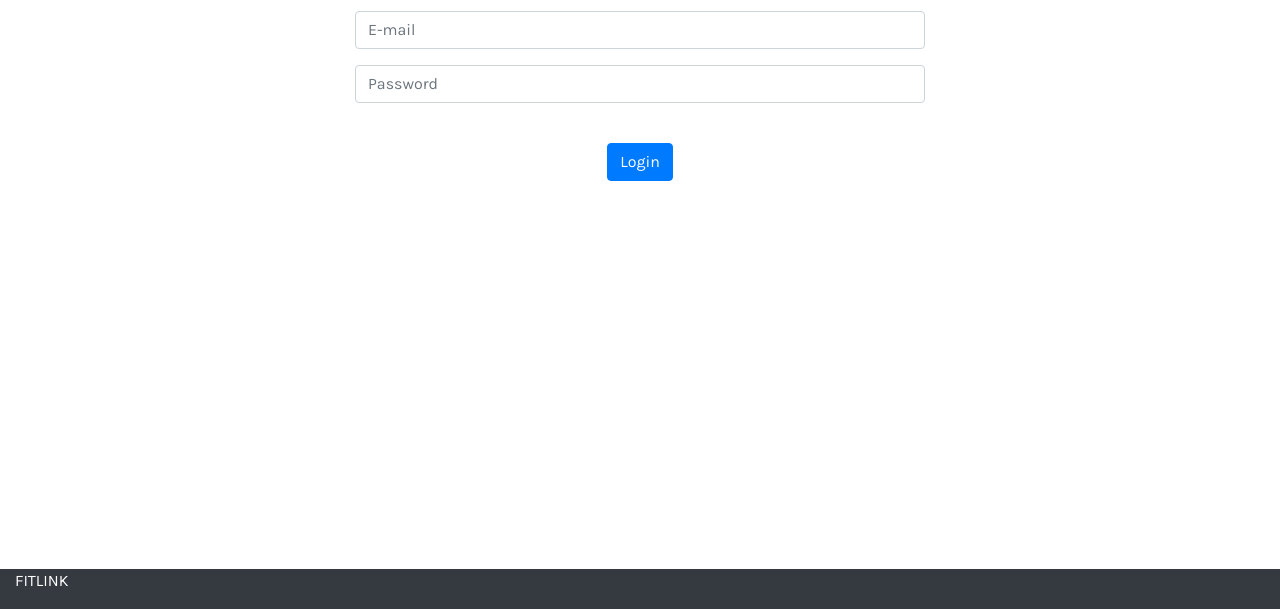
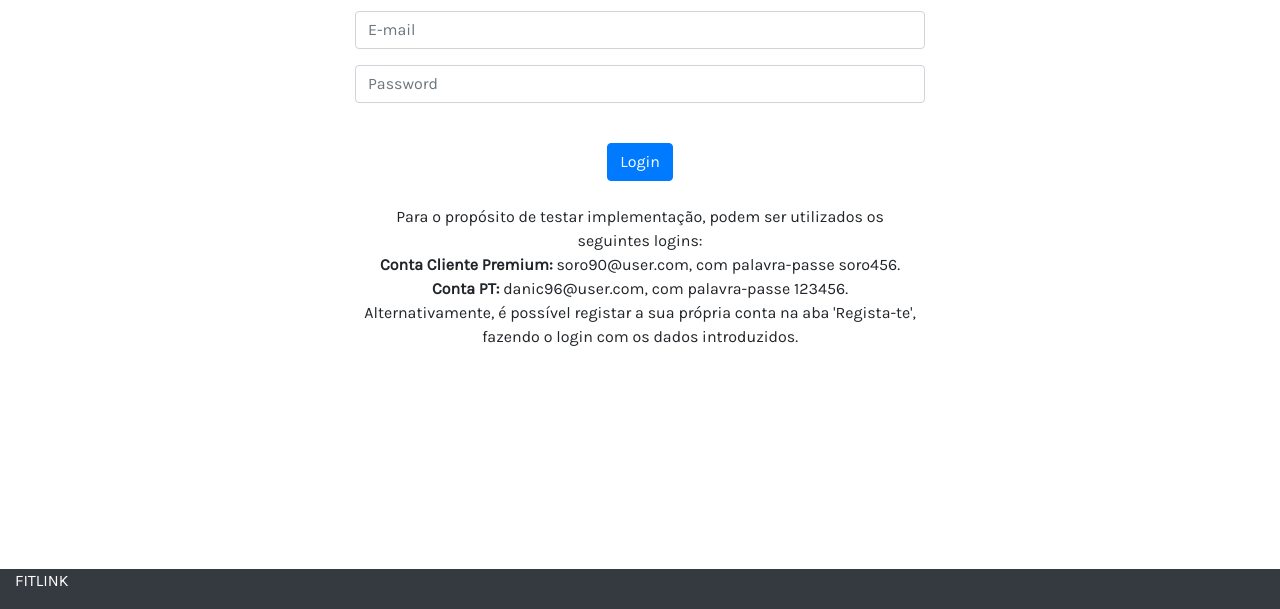
Before and after one commit to danielfcarvalho/FitLink_Web, a plain HTML site: page html/login.html in a window 1280 px wide. Shown: the part 191-800 px from the top of the page. Drawn offline with nearby package versions, Linux system fonts and the light colour scheme.

Commit message:
Info Login

```diff
--- a/html/login.html
+++ b/html/login.html
@@ -55,6 +55,17 @@
                     <button type="submit" id="submit_login" class="btn btn-primary">Login</button>
                 </div>
             </form>
+            <div class="row">
+                <div class="col-md-12 mt-2">
+                    <div class="text-center"  style="width:50%; margin: auto;">
+                        Para o propósito de testar implementação, podem ser utilizados os seguintes logins:<br/>
+                        <strong>Conta Cliente Premium:</strong> soro90@user.com, com palavra-passe soro456.<br/>
+                        <strong>Conta PT:</strong> danic96@user.com, com palavra-passe 123456.<br/>
+                        Alternativamente, é possível registar a sua própria conta na aba 'Regista-te', fazendo o login com os dados introduzidos.
+
+                    </div>
+                </div>
+            </div>
     </div>
 
 
```
